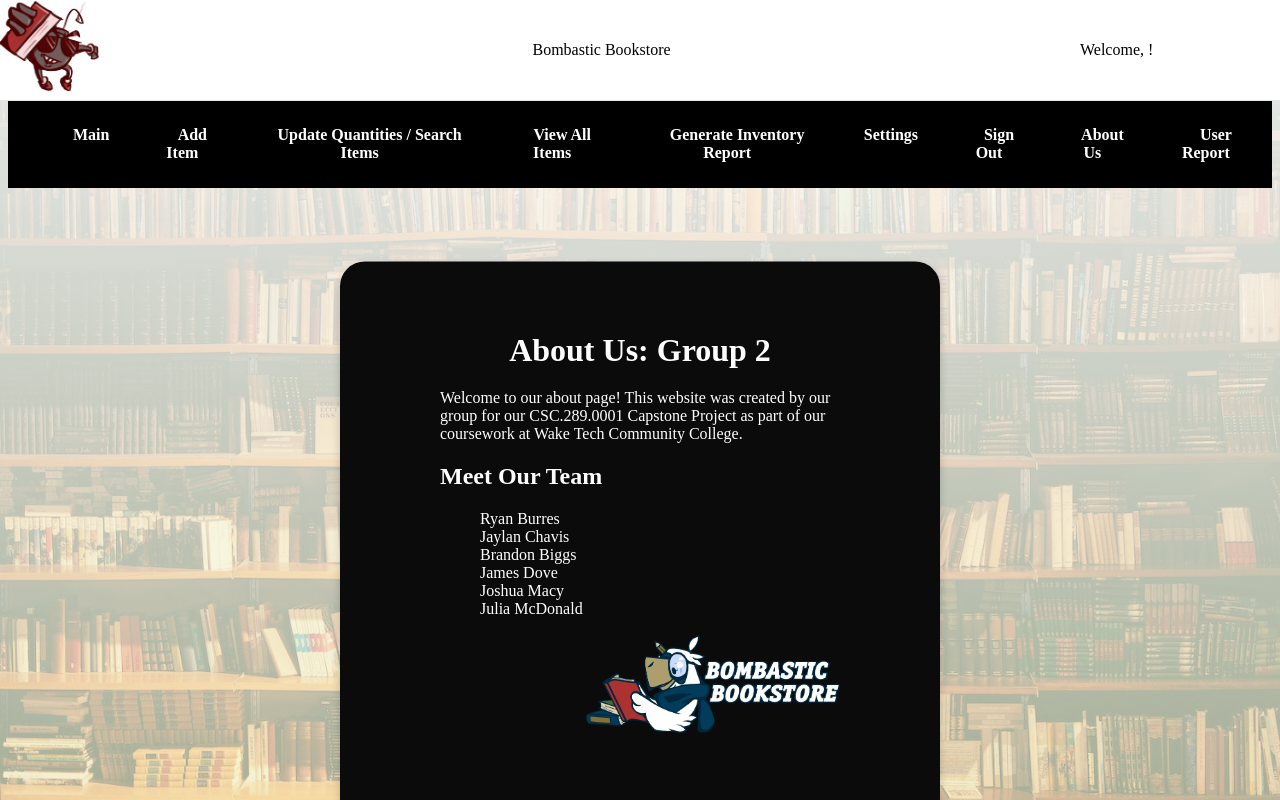
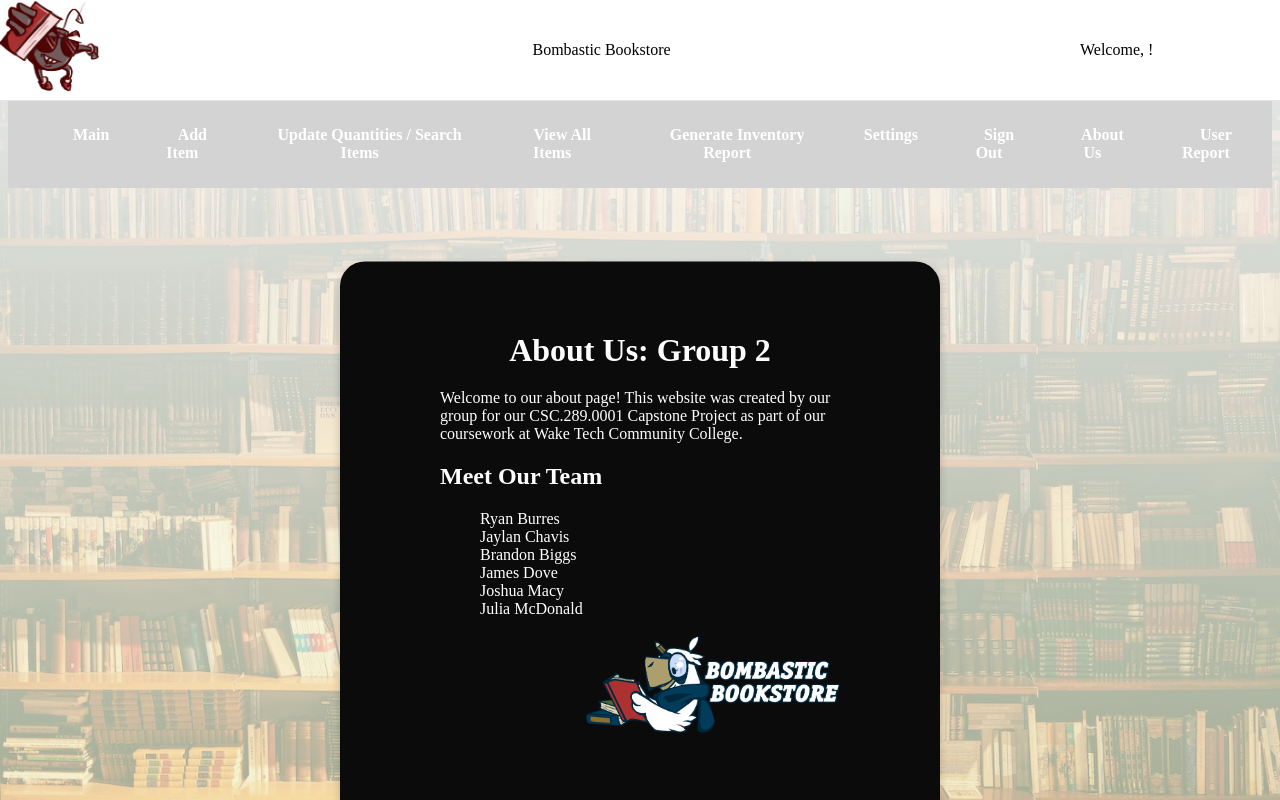
Before and after one commit to WakeTechBrandon/Bombastic-Bookstore, a Django app: page /about/ in a window 1280 px wide. Run offline with Django 4.2, Linux system fonts and the light colour scheme.

Commit message:
Update general.css

```diff
--- a/BombasticBookstore/bombasticbookstore/static/styles/general.css
+++ b/BombasticBookstore/bombasticbookstore/static/styles/general.css
@@ -47,7 +47,7 @@ height: 100px;
 /* Navigation Styling */
 .nav-bar {
 margin-top: 100px; /* Adjusted for fixed header */
-background-color: black;
+background-color: lightgray;
 padding: 10px 0;
 text-align: center;
 }
```
